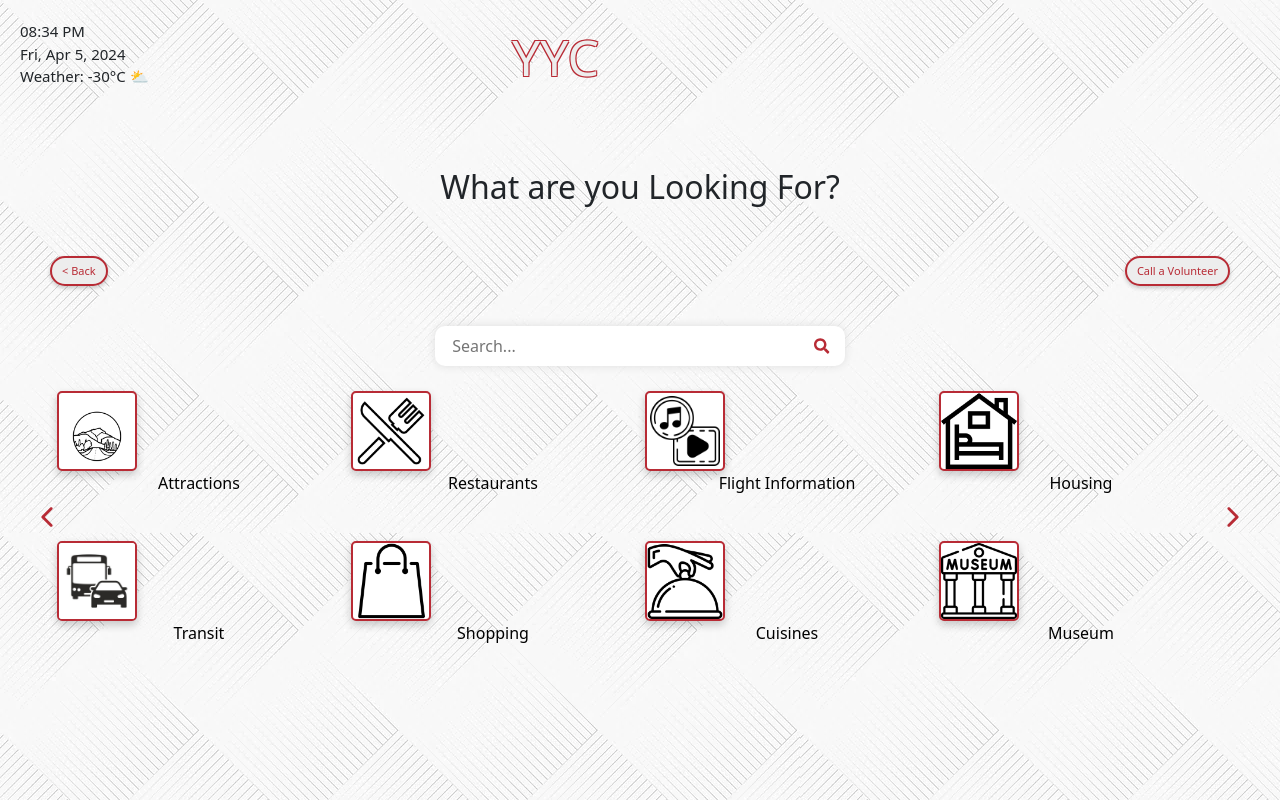
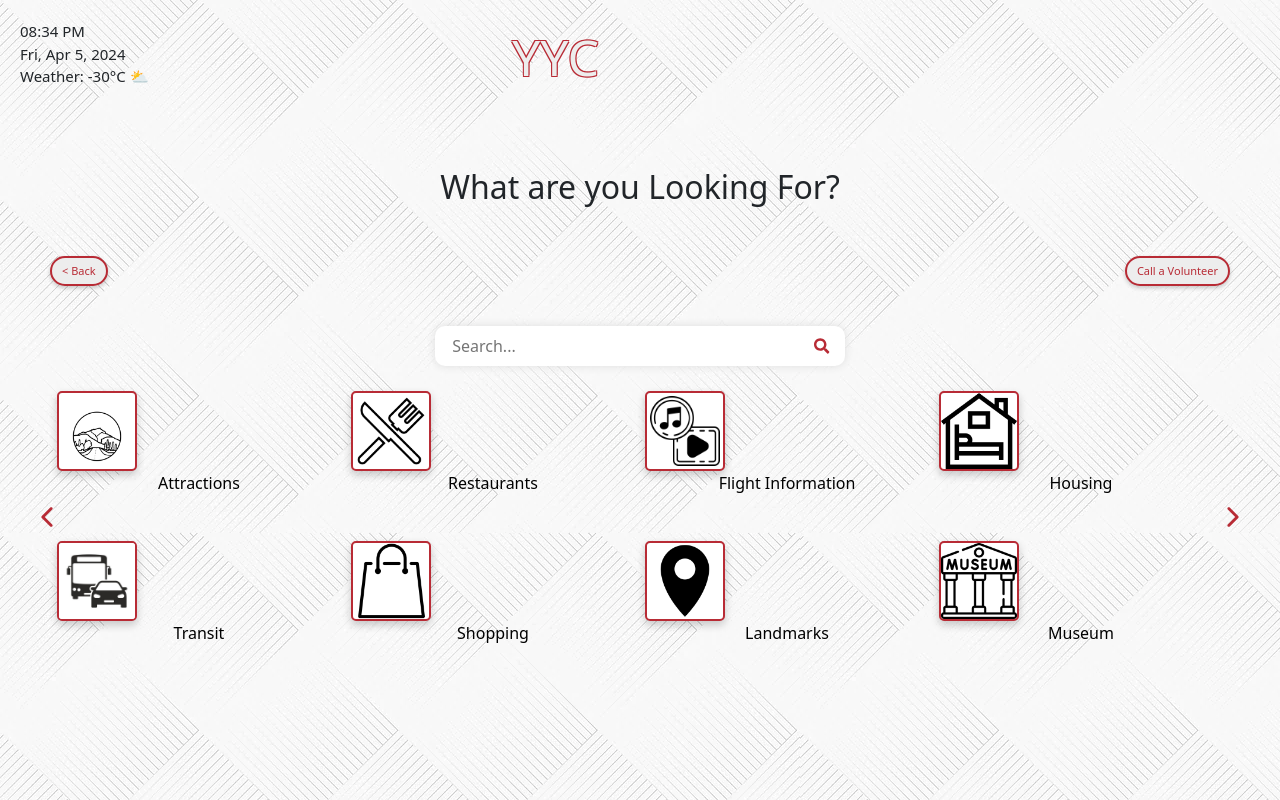
Before and after one commit to Andrew-Musa/Public_Information_Kiosk, a React (Create React App) app in the folder public_information_kiosk/: page /public-information in a window 1280 px wide. Built offline with nearby package versions, Linux system fonts and the light colour scheme.

Commit message:
Changed cuisines to landmarks
Changed cuisines to landmarks

```diff
--- a/public_information_kiosk/src/pages/publicInformation.jsx
+++ b/public_information_kiosk/src/pages/publicInformation.jsx
@@ -8,8 +8,8 @@ import Entertainments from '../img/entertaments.png';
 import Accommodations from '../img/Accomondations.png';
 import Transportations from '../img/Transportation.jpeg';
 import shopping from '../img/shopping.png';
-import cuisines from '../img/cuisines.png';
 import museum from '../img/museum.png';
+import landmark_logo from '../img/landmark_logo.png';
 import { Link } from 'react-router-dom';
 import { Context } from '../context';
 
@@ -24,7 +24,7 @@ export default function PublicInformation() {
         [
             { image: Transportations, alt: 'Image 1_5', text: 'Transit', href: "/outside-navigation" },
             { image: shopping, alt: 'Image 1_6', text: 'Shopping', href: "/outside-navigation" },
-            { image: cuisines, alt: 'Image 1_3', text: 'Cuisines', href: "/outside-navigation" },
+            { image: landmark_logo, alt: 'landmark_logo', text: 'Landmarks', href: "/outside-navigation" },
             { image: museum, alt: 'Image 1_4', text: 'Museum', href: "/outside-navigation" }
         ]
     ];
```
Also changed, not shown: public_information_kiosk/src/img/landmark_logo.png (added).
